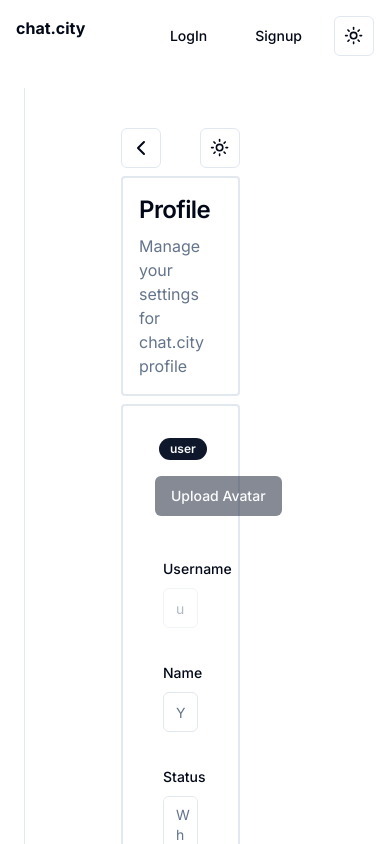
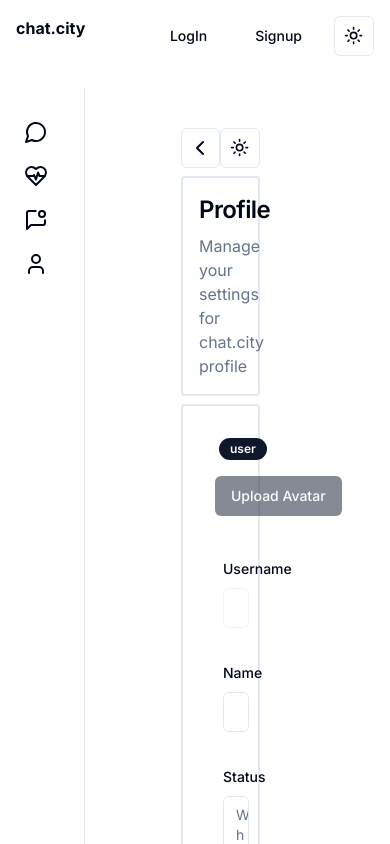
Before and after one commit to LaPulgaaa/chatapp, a Next.js app: page /home/profile in a window 390 px wide. Shown: the top 844 px of the page. Built offline with nearby package versions, Linux system fonts and the light colour scheme; no server answers.

Commit message:
sidebar: Remove button to collapse sidebar.
This would now be handled by tailwind media class.

```diff
--- a/app/home/layout.tsx
+++ b/app/home/layout.tsx
@@ -2,23 +2,19 @@
 
 import Navbar from "@/components/Navbar";
 import Sidebar from "@/components/Sidebar";
-import { mainSidebarState } from "@/lib/store/atom/mainSidebar";
-import { useRecoilValue } from "recoil";
 import CandleSidebar from "@/components/candleSidebar";
 
 export default function ChatLayout({children}:{children:React.ReactNode}){
-    const hidden = useRecoilValue(mainSidebarState);
     return (
         <div>
         <div>
             <Navbar/>
-            <div className="ml-4 my-4 flex  h-full pb-24 ml-2 divide-x">
+            <div className="flex divide-x h-full ml-4 my-4 mr-12 pb-24">
                 <div>
-                    {
-                        hidden ? <CandleSidebar/> : <Sidebar/>
-                    }
+                    <CandleSidebar/>
+                    <Sidebar/>
                 </div>
-                <div className = {`${!hidden ? "w-5/6" : "w-screen"}  mr-4 ml-2 pt-2`}>{children}</div>
+                <div className = {`w-5/6 mr-4 ml-2 pt-2`}>{children}</div>
             </div>
             </div>
         </div>
--- a/app/home/page.tsx
+++ b/app/home/page.tsx
@@ -6,7 +6,7 @@ import { Signal } from "./signal";
 
 import CreateRoom from "@/components/CreateRoom";
 import { useRecoilState} from "recoil";
-import { useEffect, useState } from "react";
+import { useEffect } from "react";
 import { user_chat_response_schema } from "@/packages/zod";
 import { UserStateChats } from "@/lib/store/atom/chats";
 import { useRouter } from "next/navigation";
--- a/components/Sidebar.tsx
+++ b/components/Sidebar.tsx
@@ -2,17 +2,12 @@ import { ScrollArea } from "./ui/scroll-area";
 import { Dialog,DialogTrigger } from "./ui/dialog";
 import JoinRoomDialog from "@/components/JoinRoom";
 import { Avatar, AvatarFallback, AvatarImage } from "./ui/avatar";
-import { ChevronLeftIcon, HeartPulseIcon, MessageCircleIcon, UserIcon} from "lucide-react";
+import { HeartPulseIcon, MessageCircleIcon, UserIcon} from "lucide-react";
 import { MessageSquareDotIcon } from "lucide-react";
 import { useRouter } from "next/navigation";
 import { useSession } from "next-auth/react";
-import { Button } from "./ui/button";
-import { useRecoilState } from "recoil";
-import { mainSidebarState } from "@/lib/store/atom/mainSidebar";
 export default function Sidebar(){
     const router=useRouter();
-    const [hidden,setHidden] = useRecoilState(mainSidebarState);
-
     const session = useSession();
 
     function get_initials(){
@@ -39,11 +34,6 @@ export default function Sidebar(){
                         {/* @ts-ignore */}
                         <h6 className="pt-2 ml-2">{session.data.name ?? ""}</h6>
                     </div>
-                    <Button size={"icon"}
-                    onClick={()=>setHidden(!hidden)}
-                    className="ml-2"
-                    variant={"ghost"}><ChevronLeftIcon/></Button>
-
                 <br/>
             </div>}
             <div className="text-center sm:text-left grid grid-cols-1 divide-y">
--- a/components/candleSidebar.tsx
+++ b/components/candleSidebar.tsx
@@ -1,40 +1,55 @@
 import { ScrollArea } from "./ui/scroll-area";
 import { Dialog,DialogTrigger } from "./ui/dialog";
 import JoinRoomDialog from "@/components/JoinRoom";
-import { ChevronRightIcon , HeartPulseIcon, MessageCircleIcon, UserIcon} from "lucide-react";
+import { Avatar, AvatarFallback, AvatarImage } from "./ui/avatar";
+import { HeartPulseIcon, MessageCircleIcon, UserIcon} from "lucide-react";
 import { MessageSquareDotIcon } from "lucide-react";
 import { useRouter } from "next/navigation";
-import { useRecoilState } from "recoil";
-import { mainSidebarState } from "@/lib/store/atom/mainSidebar";
 import { Button } from "./ui/button";
+import { useSession } from "next-auth/react";
 export default function CandleSidebar(){
     const router=useRouter();
-    const [hidden,setHidden] = useRecoilState(mainSidebarState);
+    const session = useSession();
+
+    function get_initials(){
+        //@ts-ignore
+        const names:string[]=session.data!.name?.split(" ");
+        //@ts-ignore
+        let initials = session.data.username?.substring(0,2);
+        if(names){
+            initials = names.map((name)=> name.charAt(0)).join("");
+        }
+
+        return initials;
+    }
 
     return (
-        <ScrollArea className = {`mr-1 pr-4 sticky pt-4 mt-1`}>
-            <div className="text-center sm:text-left grid grid-cols-1 mx-1 ">
-                <div><Button
-                className="mt-1 hidden md:block pl-2"
-                onClick={()=>setHidden(!hidden)}
-                variant={"ghost"}
-                 size={"icon"}><ChevronRightIcon/></Button></div>
+        <ScrollArea className = {`mr-1 pr-4 sticky pt-4 mt-1 block lg:hidden`}>
+            <div className="flex flex-col items-center">
+                {session.status === "authenticated" && <div className="cursor-pointer">
+                    <Avatar className = "">
+                        {/* @ts-ignore */}
+                        <AvatarImage src={session.data.avatar_url}/>
+                        <AvatarFallback>{get_initials()}</AvatarFallback>
+                    </Avatar>
+                    <br/>
+                </div>}
                 <Button
-                className="mt-1"
+                className="mt-1 p-1"
                 variant={"ghost"} size={"icon"}><MessageCircleIcon/></Button>
                 <Button
-                className="mt-1"
+                className="mt-1 p-1"
                 variant={"ghost"} size={"icon"}><HeartPulseIcon/></Button>
                 <Dialog>
                     <DialogTrigger>
                         <Button
-                        className="mt-1"
+                        className="mt-1 p-1"
                         variant={"ghost"} size={"icon"}><MessageSquareDotIcon/></Button>
                     </DialogTrigger>
                         <JoinRoomDialog/>
                 </Dialog>
                 <Button size={"icon"}
-                className="mt-1"
+                className="mt-1 p-1"
                 variant={"ghost"}
                 onClick={()=>router.push("/home/profile")}
                 >
--- a/lib/store/atom/mainSidebar.ts
+++ /dev/null
@@ -1,6 +0,0 @@
-import { atom } from "recoil";
-
-export const mainSidebarState = atom<boolean>({
-    key: "mainSidebar",
-    default: false,
-})
```
